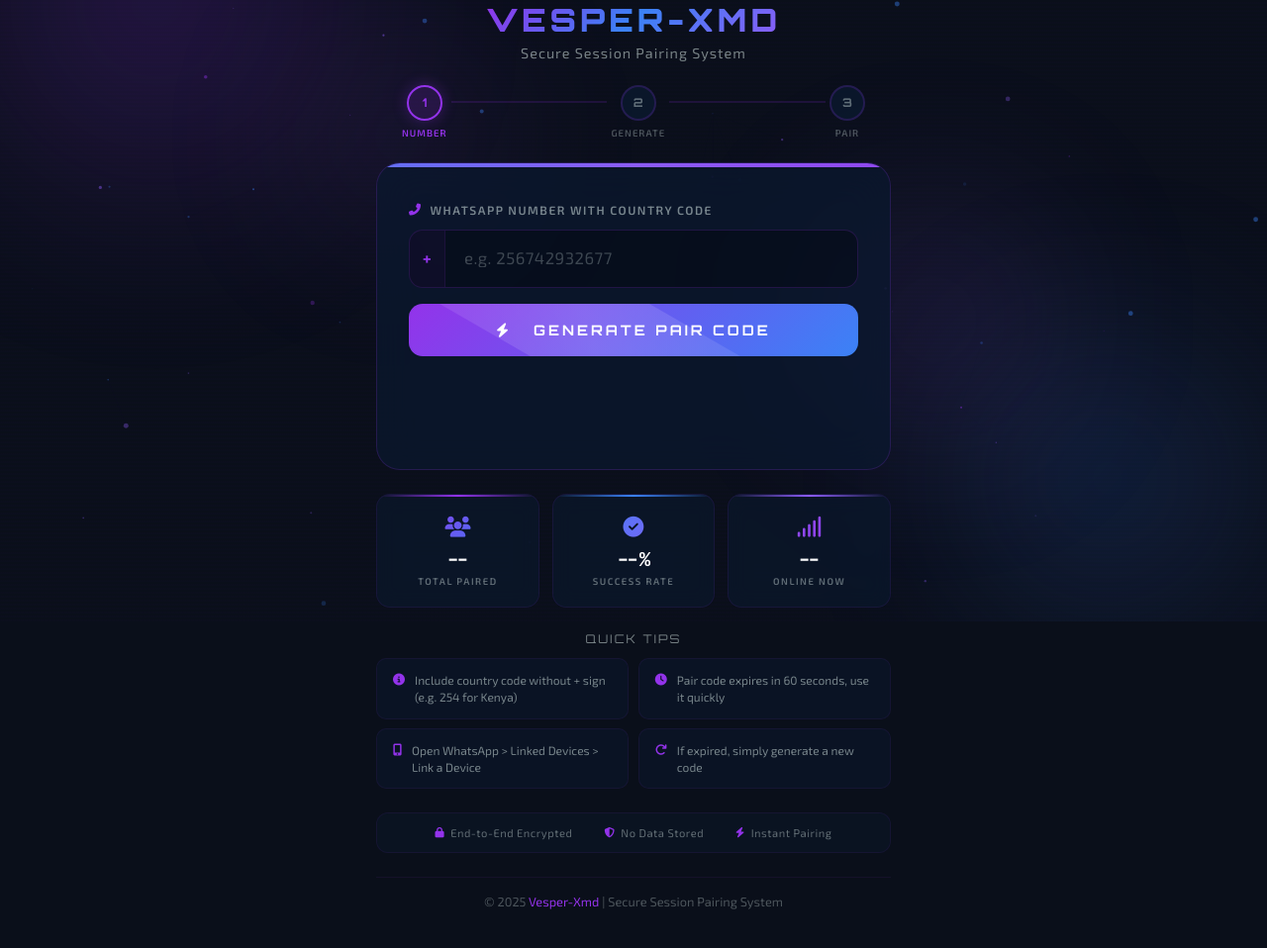
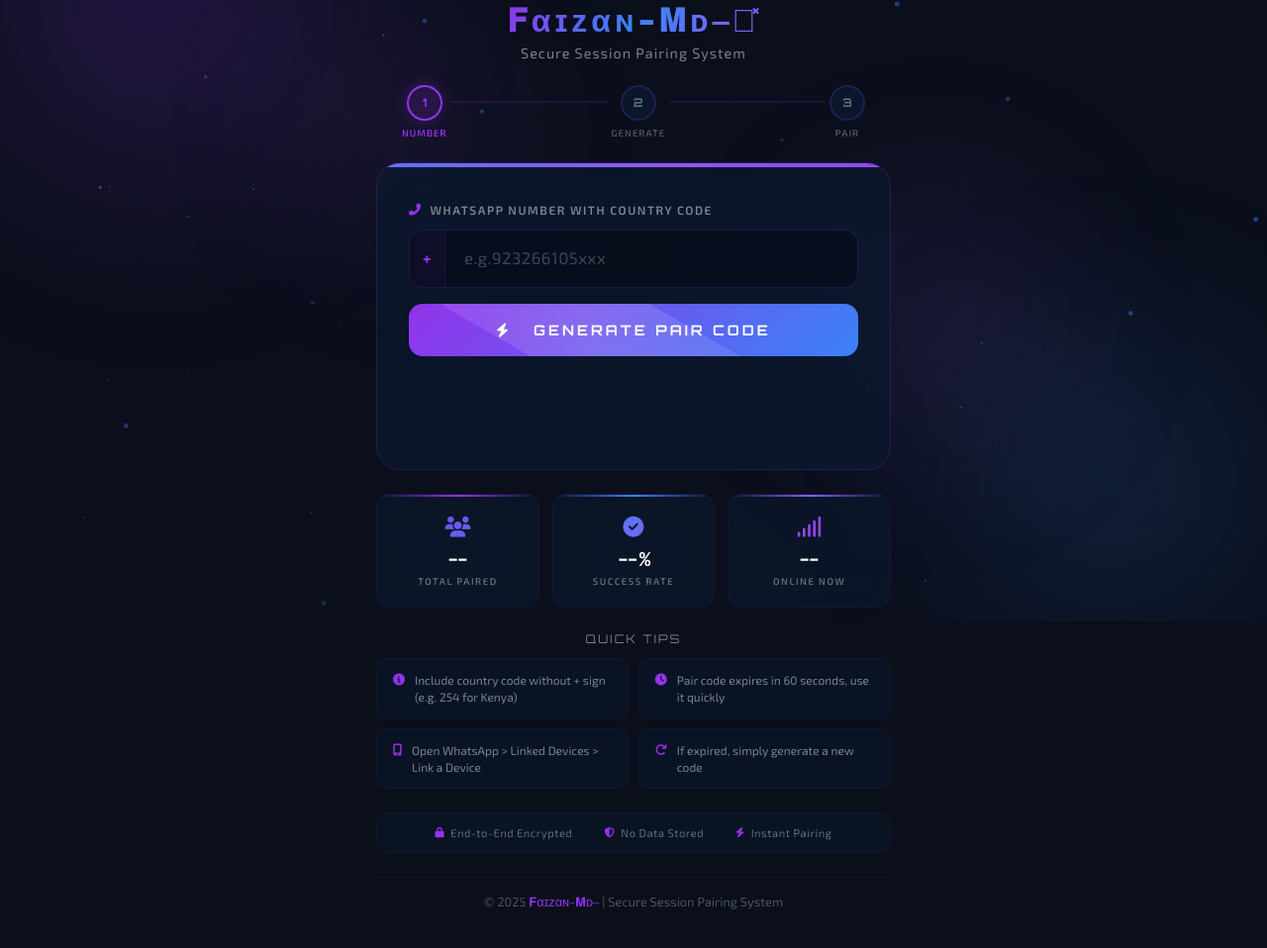
Before and after one commit to Faizan-MD-BOTZ/paring-site, a website: page pair.html in a window 1280 px wide. Shown: the part 172-1130 px from the top of the page at 99% size. Drawn offline with nearby package versions, Linux system fonts and the light colour scheme; no server answers.

Commit message:
> *𝐏σωєяє∂ 𝐁у 𝐅αɪᴢαɴ-𝐌ᴅ⎯꯭̽🩷*

```diff
--- a/pair.html
+++ b/pair.html
@@ -3,7 +3,7 @@
 <head>
   <meta charset="UTF-8">
   <meta name="viewport" content="width=device-width, initial-scale=1.0">
-  <title>Vesper-Xmd | Pair Code</title>
+  <title>𝐅αɪᴢαɴ-𝐌ᴅ⎯꯭̽ | Pair Code</title>
   <link rel="preconnect" href="https://fonts.googleapis.com">
   <link rel="preconnect" href="https://fonts.gstatic.com" crossorigin>
   <link href="https://fonts.googleapis.com/css2?family=Orbitron:wght@400;700;900&family=Exo+2:wght@300;400;600;700&family=JetBrains+Mono:wght@400;700&display=swap" rel="stylesheet">
@@ -756,9 +756,9 @@
   <div class="page-wrapper">
     <div class="pair-header">
       <div class="pair-logo">
-        <img src="https://files.catbox.moe/atfp7w.jpg" alt="Vesper-Xmd Logo">
+        <img src="https://files.catbox.moe/npizv8.jpg" alt="𝐅αɪᴢαɴ-𝐌ᴅ Logo">
       </div>
-      <h1 class="pair-title">VESPER-XMD</h1>
+      <h1 class="pair-title">𝐅αɪᴢαɴ-𝐌ᴅ⎯꯭̽</h1>
       <p class="pair-subtitle">Secure Session Pairing System</p>
     </div>
 
@@ -788,7 +788,7 @@
 
         <div class="input-group">
           <div class="input-prefix">+</div>
-          <input placeholder="e.g. 256742932677" type="number" id="number" name="">
+          <input placeholder="e.g.923266105xxx" type="number" id="number" name="">
         </div>
 
         <button class="submit-btn" id="submit">
@@ -858,7 +858,7 @@
     </div>
 
     <footer class="footer">
-      <p>&copy; 2025 <a href="https://github.com/Kevintech-hub/Vesper-Xmd" target="_blank">Vesper-Xmd</a> | Secure Session Pairing System</p>
+      <p>&copy; 2025 <a href="https://github.com/Faizan-MD-BOTZ/Faizan-Ai" target="_blank">𝐅αɪᴢαɴ-𝐌ᴅ⎯</a> | Secure Session Pairing System</p>
     </footer>
   </div>
 
```
